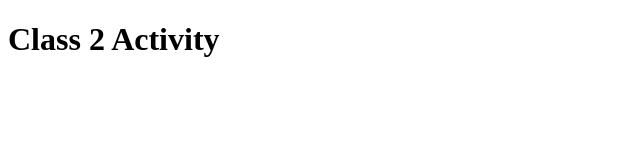
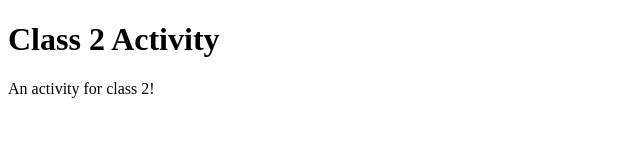
Before and after one commit to bansarim/class2activity, a plain HTML site: page index.html in a window 1280 px wide. Shown: the whole page, without its empty margins (0-640 px from the left). Drawn offline with Linux system fonts and the light colour scheme.

Commit message:
Add descriptive text

```diff
--- a/index.html
+++ b/index.html
@@ -7,5 +7,6 @@
 </head>
 <body>
     <h1>Class 2 Activity</h1>
+    <p>An activity for class 2!</p>
 </body>
 </html>
```
